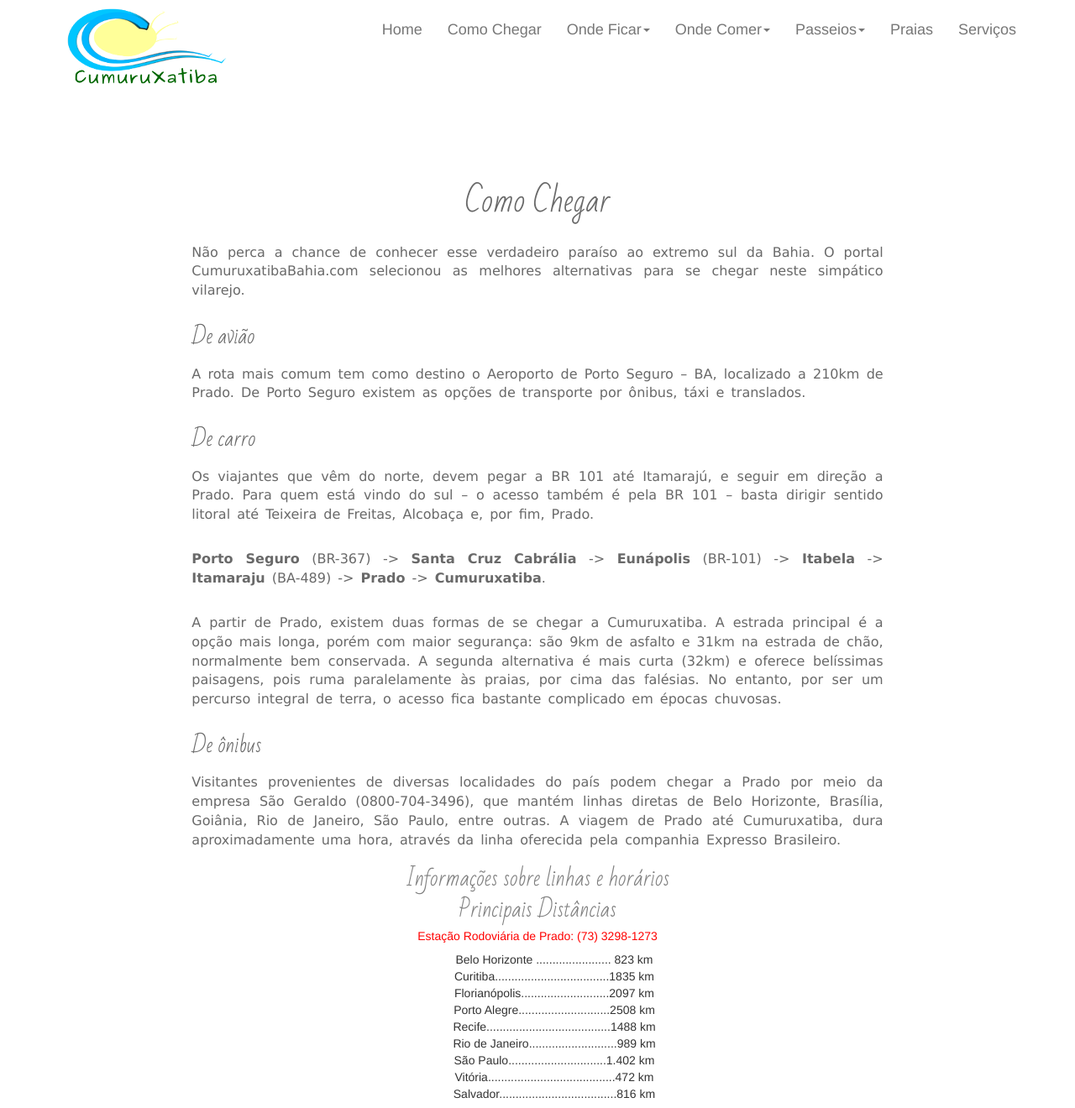
After one commit to mangaba25/Cumuru_, a Django app: page /como-chegar in a window 1280 px wide. The commit adds this page. Shown: the top 1320 px of the page at 84% size. Run offline with Django 3.2, Linux system fonts and the light colour scheme; data that the repository does not hold is empty; some libraries are stand-ins or nearby versions; some web fonts are replaced.

Commit message:
adicionando como chegar

```diff
--- a/core/static/assets/estilo.css
+++ b/core/static/assets/estilo.css
@@ -185,4 +185,20 @@ h3{
 
 #paginacao{
     text-align: center;
+
 }
+
+#como-chegar{
+    margin-top: 200px;
+}
+li{
+    text-align: center;
+    list-style-type: none;
+}
+#h5comochegar{
+    text-align:center;
+    color: red;
+}
+.embed-responsive{
+    margin-bottom: 30px;
+}
--- a/core/templates/base.html
+++ b/core/templates/base.html
@@ -52,6 +52,7 @@
 		            <div  class="collapse navbar-collapse" id="bs-example-navbar-collapse-1" >
 		              <ul class="nav navbar-nav navbar-right" >
 		                <li ><a href="{% url 'index' %}">Home <span class="sr-only">(current)</span></a></li>
+		                <li><a href="{% url 'comochegar' %}">Como Chegar</a></li>
 		                <li class="dropdown">
 		                  <a href="{% url 'ondeficar:listar' %}" class="dropdown-toggle" data-toggle="dropdown" role="button" aria-expanded="false">Onde Ficar<span class="caret"></span></a>
 		                  <ul class="dropdown-menu" role="menu">
--- /dev/null
+++ b/core/templates/comochegar.html
@@ -0,0 +1,103 @@
+{% extends "base.html" %}
+
+{% block title %}
+{% endblock %}
+{% block home %}
+	<div id="como-chegar" class="col-md-8 col-md-offset-2">
+		<h1 id="titulo-comochegar" >Como Chegar</h1>
+		<div class="row" >
+					<div class="col-xs-12" >
+			<p> Não perca a chance de conhecer esse verdadeiro paraíso ao extremo sul da Bahia. O portal CumuruxatibaBahia.com selecionou as melhores alternativas para se chegar neste simpático vilarejo.</p>
+		</div>
+
+		<div class="col-xs-12" >
+			<h3>De avião</h3>
+			<p>A rota mais comum tem como destino o Aeroporto de Porto Seguro – BA, localizado a 210km de Prado. De Porto Seguro existem as opções de transporte por ônibus, táxi e translados.</p>
+		</div>
+
+		<div class=" col-xs-12" >
+			<h3>De carro</h3>
+			<p>Os viajantes que vêm do norte, devem pegar a BR 101 até Itamarajú, e seguir em direção a Prado. Para quem está vindo do sul – o acesso também é pela BR 101 – basta dirigir sentido litoral até Teixeira de Freitas, Alcobaça e, por fim, Prado.</p>
+		</div>
+
+		<div class="col-xs-12" >
+			<p><strong>Porto Seguro</strong> (BR-367) -> <strong>Santa Cruz Cabrália</strong> -> <strong>Eunápolis</strong> (BR-101) -> <strong>Itabela</strong> -> <strong>Itamaraju</strong> (BA-489) -> <strong>Prado</strong> -> <strong>Cumuruxatiba</strong>.</p>
+		</div>
+
+		<div class="col-xs-12" >
+			<p>A partir de Prado, existem duas formas de se chegar a Cumuruxatiba. A estrada principal é a opção mais longa, porém com maior segurança: são 9km de asfalto e 31km na estrada de chão, normalmente bem conservada. A segunda alternativa é mais curta (32km) e oferece belíssimas paisagens, pois ruma paralelamente às praias, por cima das falésias. No entanto, por ser um percurso integral de terra, o acesso fica bastante complicado em épocas chuvosas.</p>
+		</div>
+
+		<div class="col-xs-12" >
+			<h3>De ônibus</h3>
+			<p>Visitantes provenientes de diversas localidades do país podem chegar a Prado por meio da empresa São Geraldo (0800-704-3496), que mantém linhas diretas de Belo Horizonte, Brasília, Goiânia, Rio de Janeiro, São Paulo, entre outras. A viagem de Prado até Cumuruxatiba, dura aproximadamente uma hora, através da linha oferecida pela companhia Expresso Brasileiro.</p>
+		</div>
+
+		<div class="col-md-6 col-md-offset-3" >
+			<h4>Informações sobre linhas e horários</h4>
+			<h4>Principais Distâncias</h4>
+			<h5 id="h5comochegar" >Estação Rodoviária de Prado: (73) 3298-1273</h5>
+			<ul>
+				<li>Belo Horizonte ....................... 823 km</li>
+				<li>Curitiba...................................1835 km</li>
+				<li>Florianópolis...........................2097 km</li>
+				<li>Porto Alegre............................2508 km</li>
+				<li>Recife......................................1488 km</li>
+				<li>Rio de Janeiro...........................989 km</li>
+				<li>São Paulo..............................1.402  km</li>
+				<li>Vitória.......................................472 km</li>
+				<li>Salvador....................................816 km</li>
+			</ul>
+		</div>
+		</div>
+	    <div class="embed-responsive embed-responsive-16by9">
+			<iframe src="https://www.google.com/maps/embed?pb=!1m18!1m12!1m3!1d51302.93414147517!2d-39.22100393833336!3d-17.115967220142714!2m3!1f0!2f0!3f0!3m2!1i1024!2i768!4f13.1!3m3!1m2!1s0x7344fcf910a856b%3A0x60d7e073754e63f3!2sCumuruxatiba%2C+Prado+-+BA!5e0!3m2!1spt-BR!2sbr!4v1476449346046" width="600" height="450" frameborder="0" style="border:0" allowfullscreen></iframe>
+			</div>
+        </div>
+	</div>
+{% endblock %}
+
+
+		<div class="col-xs-12" >
+			<p> Não perca a chance de conhecer esse verdadeiro paraíso ao extremo sul da Bahia. O portal CumuruxatibaBahia.com selecionou as melhores alternativas para se chegar neste simpático vilarejo.</p>
+		</div>
+
+		<div class="col-xs-12" >
+			<h3>De avião</h3>
+			<p>A rota mais comum tem como destino o Aeroporto de Porto Seguro – BA, localizado a 210km de Prado. De Porto Seguro existem as opções de transporte por ônibus, táxi e translados.</p>
+		</div>
+
+		<div class=" col-xs-12" >
+			<h3>De carro</h3>
+			<p>Os viajantes que vêm do norte, devem pegar a BR 101 até Itamarajú, e seguir em direção a Prado. Para quem está vindo do sul – o acesso também é pela BR 101 – basta dirigir sentido litoral até Teixeira de Freitas, Alcobaça e, por fim, Prado.</p>
+		</div>
+
+		<div class="col-xs-12" >
+			<p><strong>Porto Seguro</strong> (BR-367) -> <strong>Santa Cruz Cabrália</strong> -> <strong>Eunápolis</strong> (BR-101) -> <strong>Itabela</strong> -> <strong>Itamaraju</strong> (BA-489) -> <strong>Prado</strong> -> <strong>Cumuruxatiba</strong>.</p>
+		</div>
+
+		<div class="col-xs-12" >
+			<p>A partir de Prado, existem duas formas de se chegar a Cumuruxatiba. A estrada principal é a opção mais longa, porém com maior segurança: são 9km de asfalto e 31km na estrada de chão, normalmente bem conservada. A segunda alternativa é mais curta (32km) e oferece belíssimas paisagens, pois ruma paralelamente às praias, por cima das falésias. No entanto, por ser um percurso integral de terra, o acesso fica bastante complicado em épocas chuvosas.</p>
+		</div>
+
+		<div class="col-xs-12" >
+			<h3>De ônibus</h3>
+			<p>Visitantes provenientes de diversas localidades do país podem chegar a Prado por meio da empresa São Geraldo (0800-704-3496), que mantém linhas diretas de Belo Horizonte, Brasília, Goiânia, Rio de Janeiro, São Paulo, entre outras. A viagem de Prado até Cumuruxatiba, dura aproximadamente uma hora, através da linha oferecida pela companhia Expresso Brasileiro.</p>
+		</div>
+
+		<div class="col-md-12" >
+			<h4>Informações sobre linhas e horários</h4>
+			<h4>Principais Distâncias</h4>
+			<h5 id="h5comochegar" >Estação Rodoviária de Prado: (73) 3298-1273</h5>
+			<ul  >
+				<li>Belo Horizonte ....................... 823 km</li>
+				<li>Curitiba...................................1835 km</li>
+				<li>Florianópolis...........................2097 km</li>
+				<li>Porto Alegre............................2508 km</li>
+				<li>Recife......................................1488 km</li>
+				<li>Rio de Janeiro...........................989 km</li>
+				<li>São Paulo..............................1.402  km</li>
+				<li>Vitória.......................................472 km</li>
+				<li>Salvador....................................816 km</li>
+			</ul>
+		</div>
--- a/core/views.py
+++ b/core/views.py
@@ -12,3 +12,6 @@ def index(request):
 		"aviso": aviso
 	}
 	return render(request, 'index.html', context)
+
+def comochegar(request):
+	return render(request, 'comochegar.html')
--- a/cumuruxatiba/urls.py
+++ b/cumuruxatiba/urls.py
@@ -26,6 +26,7 @@ from ondeficar import views as views_ondeficar
 
 urlpatterns = [
     url(r'^$', views.index, name='index'),
+    url(r'^como-chegar$', views.comochegar, name='comochegar'),
     url(r'^onde-comer/', include('ondecomer.urls', namespace='ondecomer')),
     url(r'^onde-ficar/', include('ondeficar.urls', namespace='ondeficar')),
     url(r'^servicos/', include('servicos.urls', namespace='servicos')),
```
Also changed, not shown: ondecomer/templates/ondecomer/slide-ondecomer.html (+4 -4 lines), cumuruxatiba/images/cumuruxatiba/images-ondecomer/arvore.jpg (added), cumuruxatiba/images/cumuruxatiba/images-ondecomer/chave.jpg (added), cumuruxatiba/images/cumuruxatiba/images-ondecomer/download.png (added), cumuruxatiba/images/cumuruxatiba/images-ondecomer/igreja.jpg (added), cumuruxatiba/images/cumuruxatiba/images-ondecomer/igreja_93olPm8.jpg (added), cumuruxatiba/images/cumuruxatiba/images-ondecomer/igreja_YF3sh55.jpg (added), cumuruxatiba/images/cumuruxatiba/images-ondecomer/indio.jpg (added), cumuruxatiba/images/cumuruxatiba/images-ondecomer/moquec.jpeg (added), db.sqlite3.
